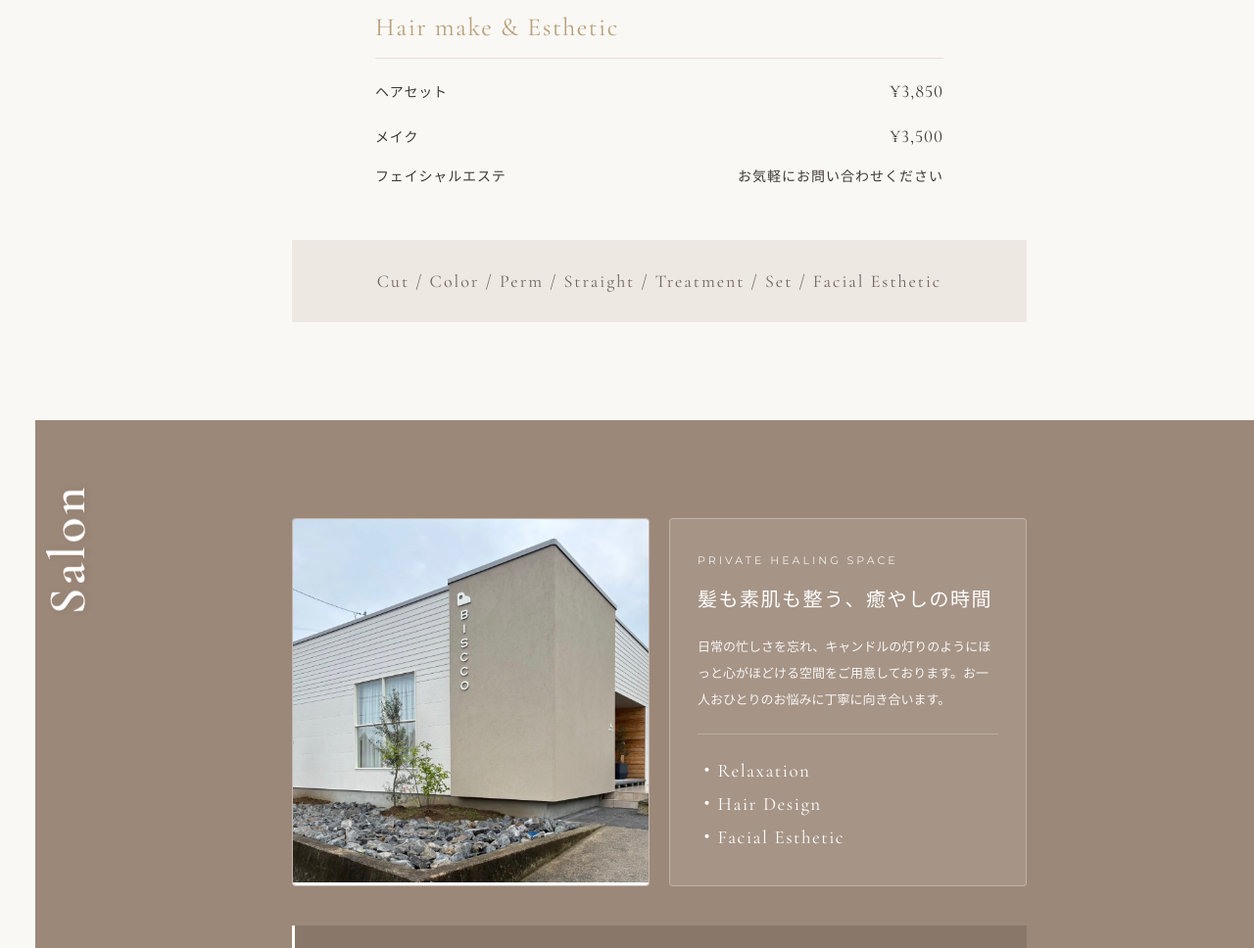
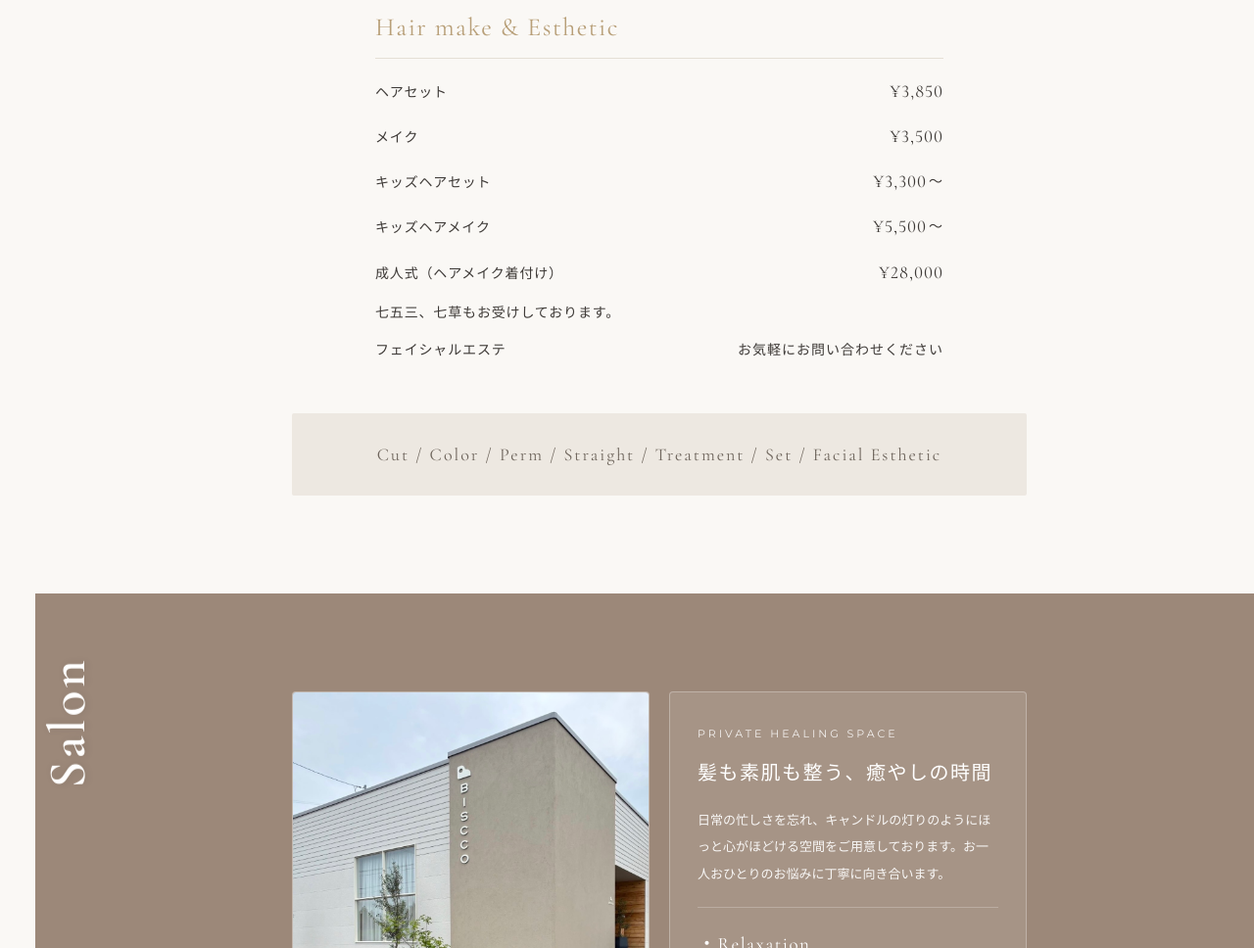
Before and after one commit to kazu583/Biscco., a plain HTML site: page index.html in a window 1280 px wide. Shown: the part 1763-2731 px from the top of the page at 98% size. Drawn offline with nearby package versions, Linux system fonts and the light colour scheme.

Commit message:
Add new menu items to index.html

```diff
--- a/index.html
+++ b/index.html
@@ -714,6 +714,22 @@
                             <span class="menu-price">¥3,500</span>
                         </li>
                         <li class="menu-item">
+                            <span>キッズヘアセット</span>
+                            <span class="menu-price">¥3,300<span class="tilde">〜</span></span>
+                        </li>
+                        <li class="menu-item">
+                            <span>キッズヘアメイク</span>
+                            <span class="menu-price">¥5,500<span class="tilde">〜</span></span>
+                        </li>
+                        <li class="menu-item">
+                            <span>成人式（ヘアメイク着付け）</span>
+                            <span class="menu-price">¥28,000</span>
+                        </li>
+                        <li class="menu-item">
+                            <span>七五三、七草もお受けしております。</span>
+                            <span></span>
+                        </li>
+                        <li class="menu-item">
                             <span>フェイシャルエステ</span>
                             <span class="menu-price" style="font-size: 14px;">お気軽にお問い合わせください</span>
                         </li>
```
